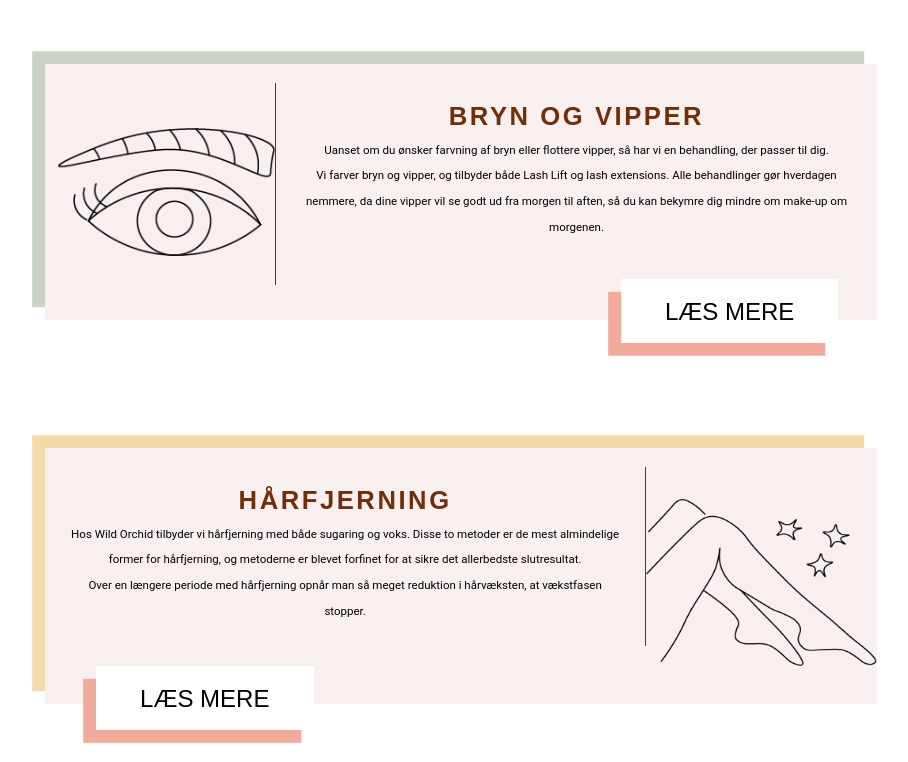
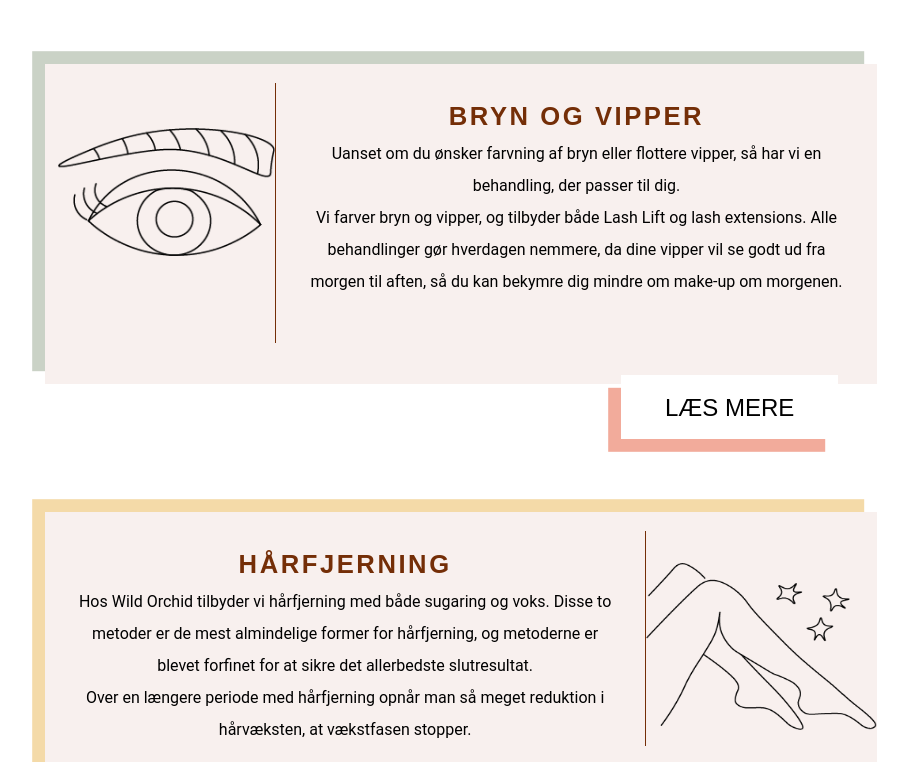
Before and after one commit to sabi4826/redesign, a plain HTML site: page behandlinger_og_priser.html in a window 1280 px wide. Shown: the part 960-1722 px from the top of the page, without its empty margins (192-1100 px from the left). Drawn offline with Linux system fonts and the light colour scheme.

Commit message:
font size

```diff
--- a/behandlinger_og_priser.css
+++ b/behandlinger_og_priser.css
@@ -369,7 +369,7 @@ a {
     }
     p {
         line-height: 2.4rem;
-        font-size: 0.9vw;
+        font-size: 1rem;
         padding-left: 10vw;
         padding-right: 10vw;
     }
@@ -384,7 +384,7 @@ a {
         padding-bottom: 7vw;
     }
     .brynogvipper_container {
-        height: 20vw;
+        height: 25vw;
         display: grid;
         grid-template-columns: 1fr 3fr;
         margin-bottom: 5vw;
@@ -398,7 +398,7 @@ a {
         margin-bottom: 3.5vw;
     }
     .haarfjerning_container {
-        height: 20vw;
+        height: 100%;
         display: grid;
         grid-template-columns: 3fr 1fr;
         margin-bottom: 5vw;
@@ -409,7 +409,7 @@ a {
         margin-bottom: 1.5vw;
     }
     .spraytan_container {
-        height: 20vw;
+        height: 100%;
         display: grid;
         grid-template-columns: 1fr 3fr;
         margin-bottom: 5vw;
@@ -420,7 +420,7 @@ a {
         margin-bottom: 1.5vw;
     }
     .negle_container {
-        height: 20vw;
+        height: 100%;
         display: grid;
         grid-template-columns: 3fr 1fr;
         margin-bottom: 5vw;
@@ -466,7 +466,7 @@ a {
         padding: 0vw;
     }
     .right_laes_mere {
-        top: -2vw;
+        top: 1vw;
         left: 45vw;
         height: 5vw;
         width: 17vw;
@@ -483,7 +483,7 @@ a {
     #behandlinger p {
         margin: 0;
         margin-top: -2.5vw;
-        line-height: 2vw;
+        line-height: 2rem;
         margin-right: 0vw;
         margin-left: 0vw;
         padding-right: 2vw;
--- a/bryn_og_vipper.css
+++ b/bryn_og_vipper.css
@@ -284,14 +284,14 @@ a {
     /*    Menu slut */
     h1 {
         font-size: 4.5rem;
-        padding-bottom: 5vw;
+        padding-bottom: 2vw;
     }
     body {
         margin-top: 15vw;
     }
     p {
         line-height: 2.4rem;
-        font-size: 0.9vw;
+        font-size: 1.2rem;
         padding-left: 10vw;
         padding-right: 10vw;
     }
--- a/negle.css
+++ b/negle.css
@@ -279,14 +279,14 @@ footer img {
     /*    Menu slut */
     h1 {
         font-size: 4.5rem;
-        padding-bottom: 5vw;
+        padding-bottom: 2vw;
     }
     body {
         margin-top: 15vw;
     }
     p {
         line-height: 2.4rem;
-        font-size: 0.9rem;
+        font-size: 1.2rem;
         padding-left: 10vw;
         padding-right: 10vw;
     }
--- a/om_os.css
+++ b/om_os.css
@@ -234,8 +234,8 @@ H5 {
 }
 p {
     font-family: 'Roboto', sans-serif;
-    line-height: 1.2rem;
-    font-size: 0.7rem;
+    line-height: 2.4rem;
+    font-size: 1.2rem;
     color: black
 }
 a {
@@ -484,5 +484,5 @@ H5 {
 }
 p {
     line-height: 2.4rem;
-    font-size: 0.9rem;
+    font-size: 1.2rem;
 }
--- a/spraytan.css
+++ b/spraytan.css
@@ -284,11 +284,11 @@ footer img {
     /*    Menu slut */
     h1 {
         font-size: 4.5rem;
-        padding-bottom: 5vw;
+        padding-bottom: 2vw;
     }
     p {
         line-height: 2.4rem;
-        font-size: 0.9vw;
+        font-size: 1.2vw;
         padding-left: 10vw;
         padding-right: 10vw;
     }
--- a/styles/index.css
+++ b/styles/index.css
@@ -462,8 +462,8 @@ H5 {
     }
     /*    Menu slut */
     p {
-        line-height: 2.3vw;
-        font-size: 1.3vw;
+        line-height: 2.4rem;
+        font-size: 1.2rem;
     }
     /*    Splash */
     #video_splash {
@@ -806,6 +806,6 @@ H5 {
     }
     p {
         line-height: 2.4rem;
-        font-size: 0.9rem;
+        font-size: 1.2rem;
     }
 }
```
